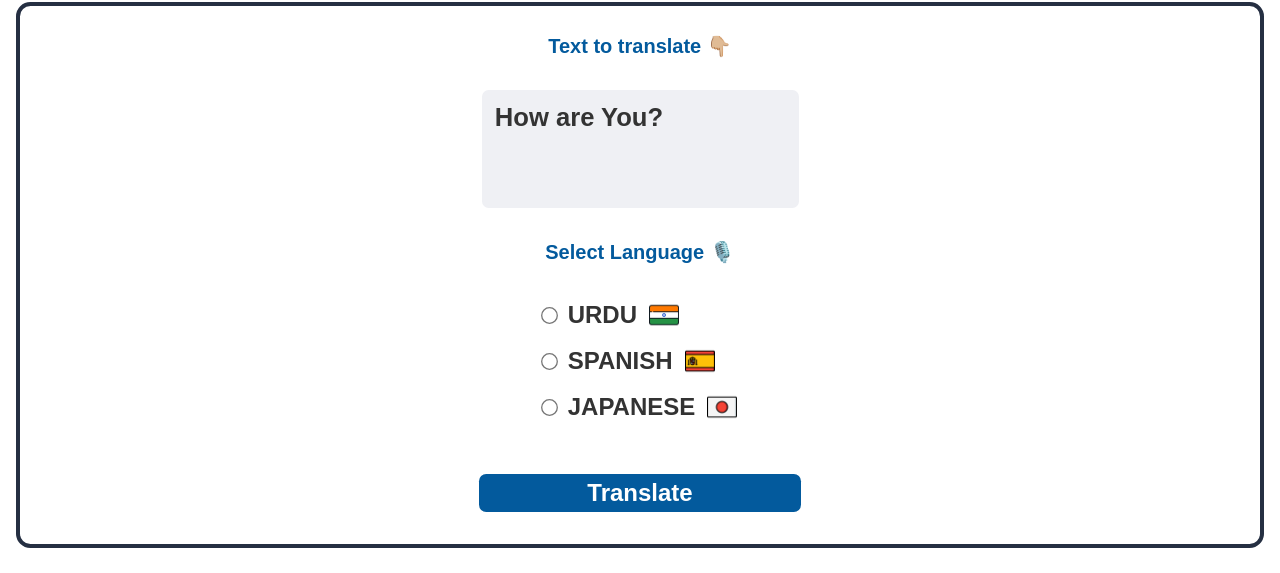
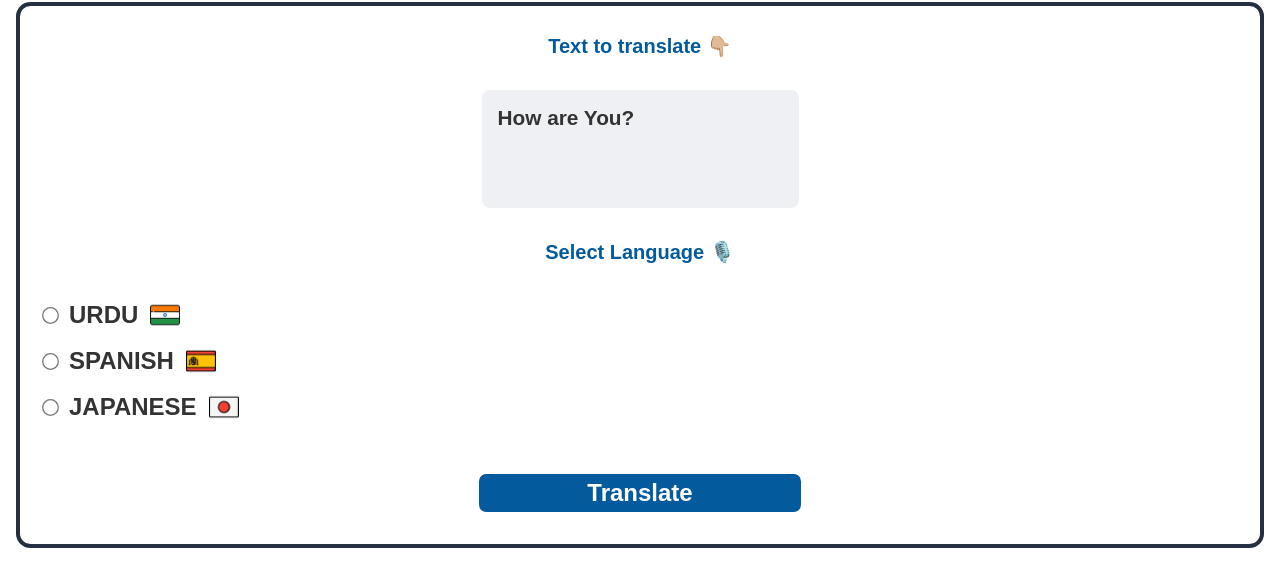
Before and after one commit to Aminkhan-mid/PollyGlot-AI, a website: page public/index.html in a window 1280 px wide. Shown: the part 227-800 px from the top of the page. Drawn offline with Linux system fonts and the light colour scheme; no server answers; a web font is replaced by a local one.

Commit message:
Update index.css

```diff
--- a/public/index.css
+++ b/public/index.css
@@ -60,11 +60,18 @@ textarea{
     border-radius: 0.5em;
     border: none;
     background-color: #eff0f4;
+    font-size: 1rem;
+    color: black;
 }
 textarea::placeholder{
     font-weight: bold;
-    font-size: 1.6rem;
+    font-size: 1.3rem;
     color: #333333;
+    margin-top: 6px;
+}
+textarea:focus{
+    border: none;
+    outline: none;
 }
 
 .radio-container{
@@ -73,8 +80,6 @@ textarea::placeholder{
     justify-content: center;
     align-items: flex-start;
     gap: 1em;
-    width: fit-content;
-    margin: 0 auto;
     padding: 1em;
 }
 .radio-container label{
```
